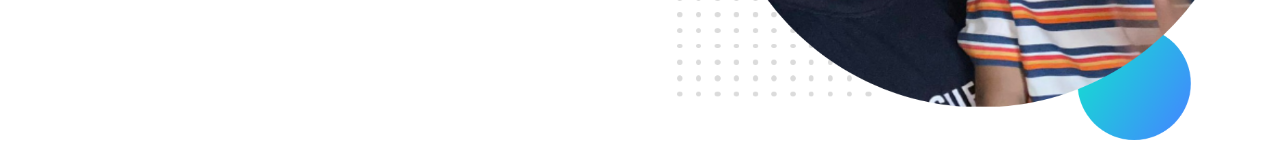
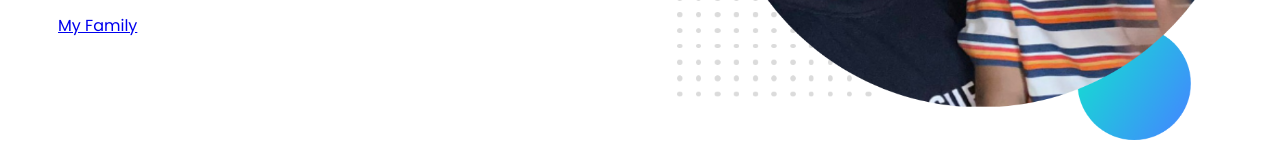
Before and after one commit to mostafizurhh/developer-portfolio, a plain HTML site: page index.html in a window 1280 px wide. Shown: the part 458-600 px from the top of the page. Drawn offline with Linux system fonts and the light colour scheme.

Commit message:
anchor tag added

```diff
--- a/index.html
+++ b/index.html
@@ -22,7 +22,7 @@
                 morethan 100 members. We have 2 types of big family. One in Bangladesh and one in Sweden. Our Swedish
                 family
                 has 11 members where there is 4 individual family.</p>
-
+            <a href="https://www.facebook.com/mostafizur.rahman.58511/photos">My Family</a>
 
         </div>
         <div class="half-width">
```
